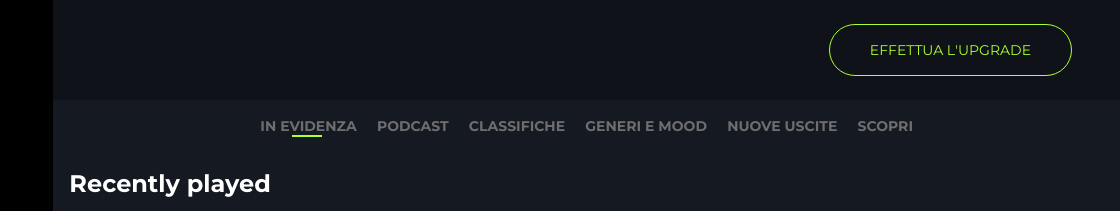
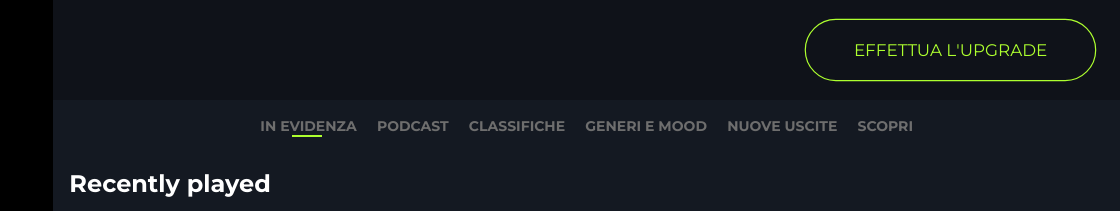
Before and after one commit to giuliagrfo/html-css-spotifyweb, a plain HTML site: page bonus/index.html in a window 1280 px wide. In both pictures the pointer is over the link "EFFETTUA L'UPGRADE". Shown: the top 211 px of the page, 160-1280 px from the left. Drawn offline with Linux system fonts and the light colour scheme.

Commit message:
fix hover button call-to-action

```diff
--- a/bonus/assets/css/style2.css
+++ b/bonus/assets/css/style2.css
@@ -526,7 +526,7 @@ img {
 
 #header a:hover {
     cursor: pointer;
-    transform: scale(1.1.2);
+    transform: scale(1.2);
     border: 1px solid var(--accent);
     color: var(--accent);
 }
```
